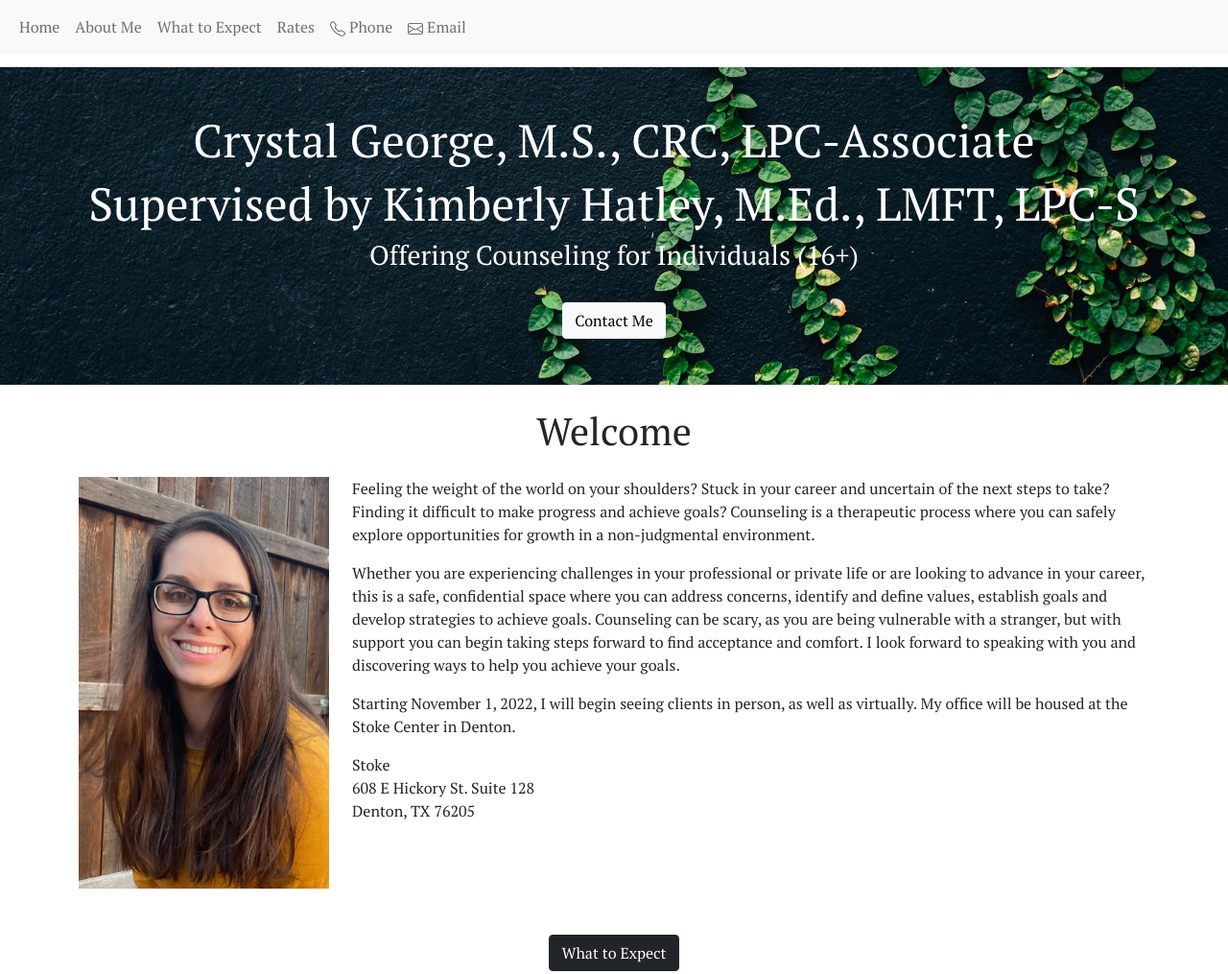
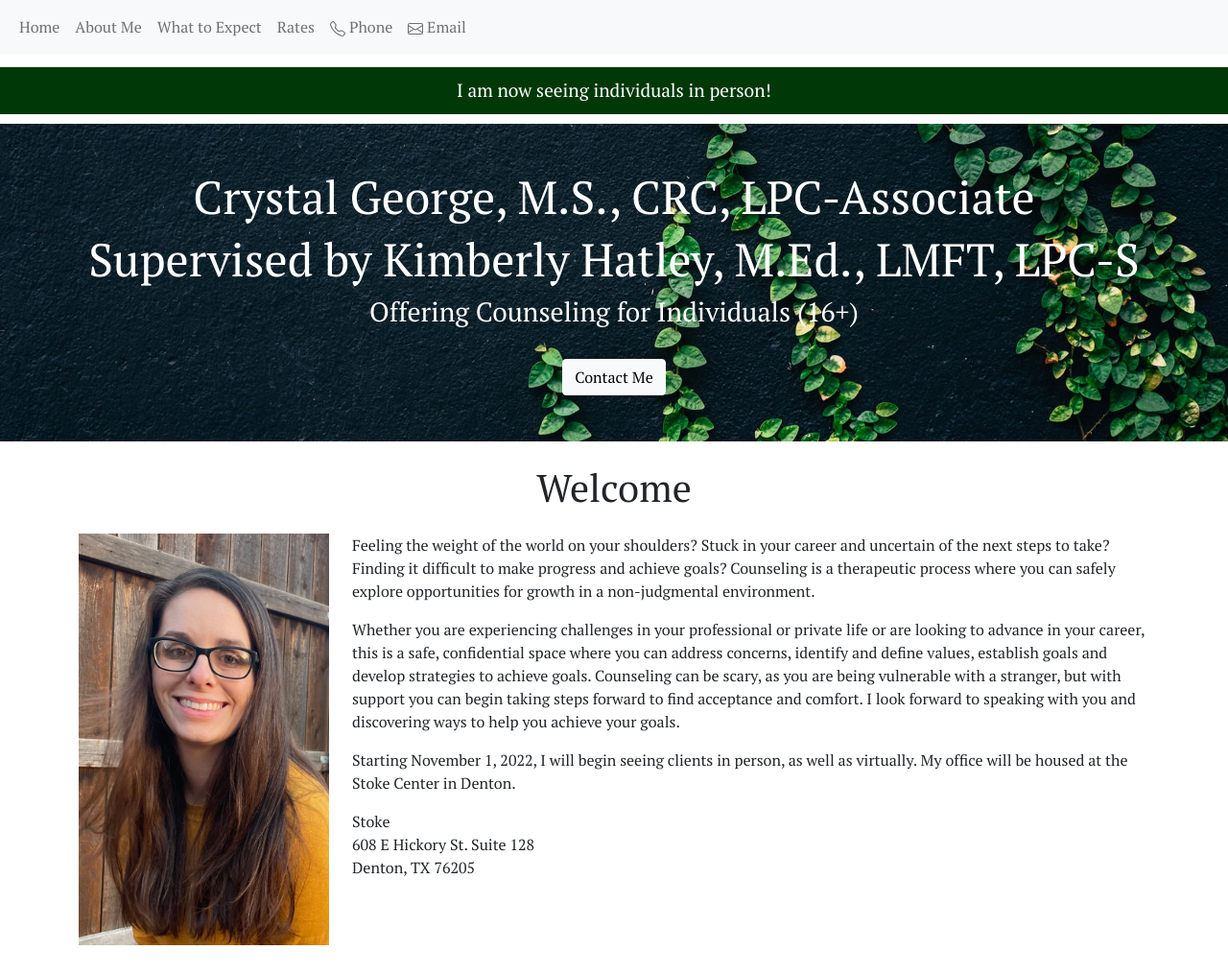
Before and after one commit to LandonRGeorge/20210918_crystal_website, an Eleventy site: page src/index.njk in a window 1280 px wide. Shown: the top 1015 px of the page at 96% size. Built offline with nearby package versions, Linux system fonts and the light colour scheme; Eleventy itself is replaced by a stand-in of ours; files that its build step writes are made by us from their sources; a script that the page names is missing.

Commit message:
add banner and badge

```diff
--- /dev/null
+++ b/src/_includes/banner.njk
@@ -0,0 +1,3 @@
+<div id="banner">
+  I am now seeing individuals in person!
+</div>
--- a/src/_includes/base.njk
+++ b/src/_includes/base.njk
@@ -24,7 +24,9 @@
 <body class="d-flex flex-column min-vh-100">
     <div class="wrapper flex-grow-1">
         {% include './header.njk' %}
+
         <main>
+            {% include './banner.njk' %}
             {% include './hero.njk' %}
             {{ content | safe }}
         </main>
--- a/src/_includes/psychology-today-button.njk
+++ b/src/_includes/psychology-today-button.njk
@@ -1,8 +1,11 @@
 <div class="mb-4">
+
     <!-- Professional verification provided by Psychology Today -->
     <a href="https://www.psychologytoday.com/profile/976409" class="sx-verified-seal"></a>
     <script type="text/javascript" src="https://member.psychologytoday.com/verified-seal.js" data-badge="13"
             data-id="976409"
             data-code="aHR0cHM6Ly93d3cucHN5Y2hvbG9neXRvZGF5LmNvbS9hcGkvdmVyaWZpZWQtc2VhbC9zZWFscy9bQkFER0VdL3Byb2ZpbGUvW1BST0ZJTEVfSURdP2NhbGxiYWNrPXN4Y2FsbGJhY2s="></script>
     <!-- End Verification -->
+
+    <div data-iframe-width="150" data-iframe-height="270" data-share-badge-id="8f04b0c1-998c-481e-812c-588b95d61975" data-share-badge-host="https://www.credly.com"></div><script type="text/javascript" async src="//cdn.credly.com/assets/utilities/embed.js"></script>
 </div>
--- a/src/style.css
+++ b/src/style.css
@@ -33,6 +33,15 @@ h1 {
     background-repeat: no-repeat;
 }
 
+#banner {
+    background-color: #003808;
+    margin: 10px 0;
+    padding: 10px 0;
+    text-align: center;
+    color: white;
+    font-size: 1.2rem;
+}
+
 
 
 
```
